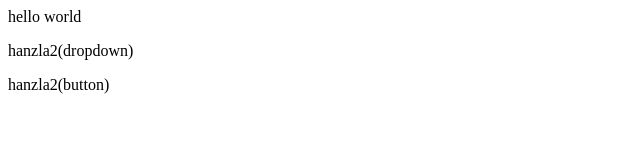
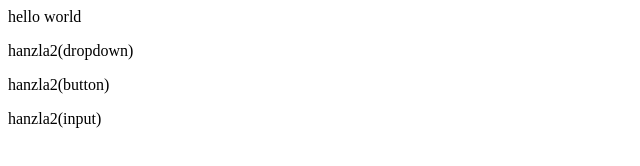
Before and after one commit to mrhanzla-lab/git-demo, a plain HTML site: page index.html in a window 1280 px wide. Shown: the whole page, without its empty margins (0-640 px from the left). Drawn offline with Linux system fonts and the light colour scheme.

Commit message:
NewLine_Hanzla

```diff
--- a/index.html
+++ b/index.html
@@ -1,3 +1,4 @@
 <p>hello world</p>
 <p>hanzla2(dropdown)</p>
 <p>hanzla2(button)</p>
+<p>hanzla2(input)</p>
```
